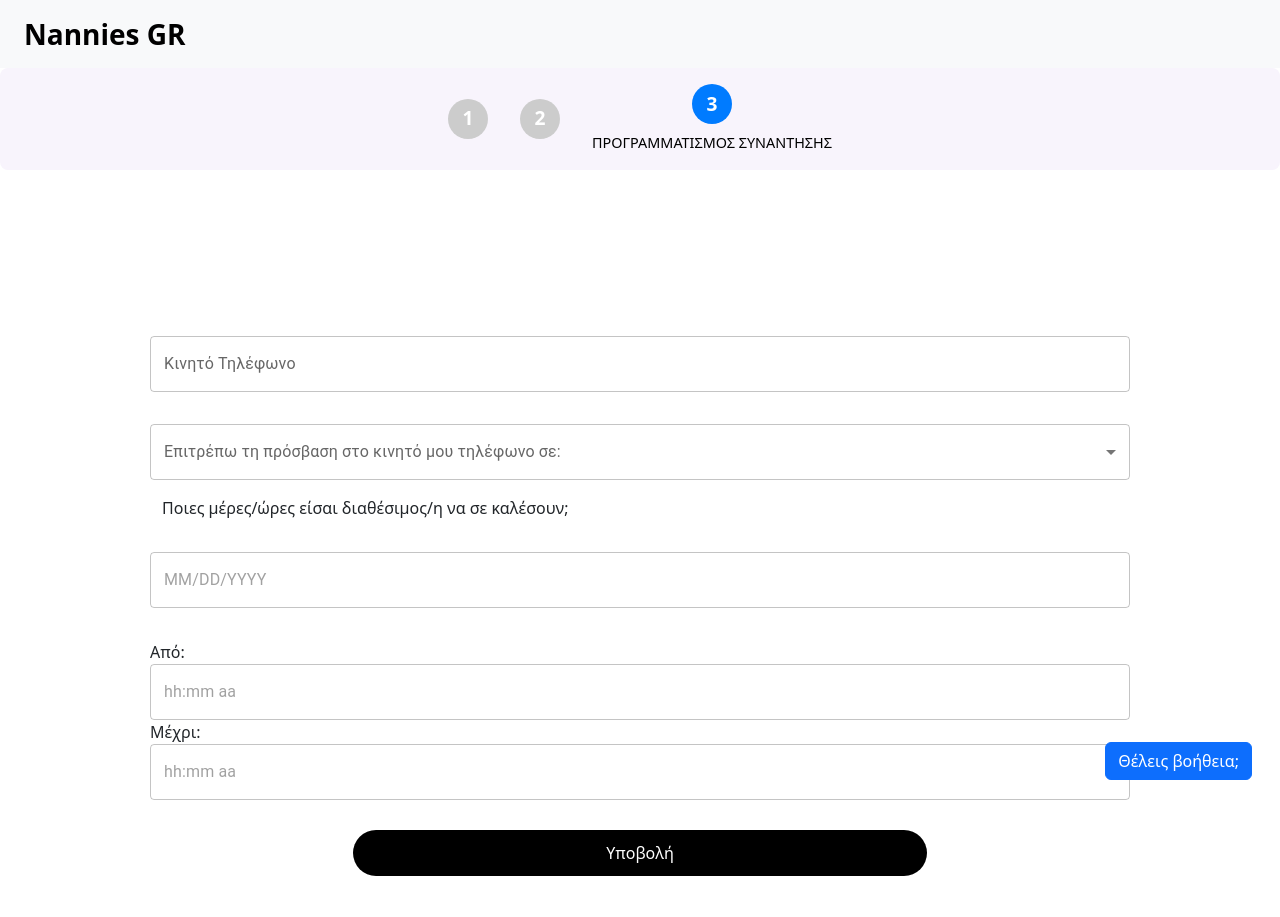
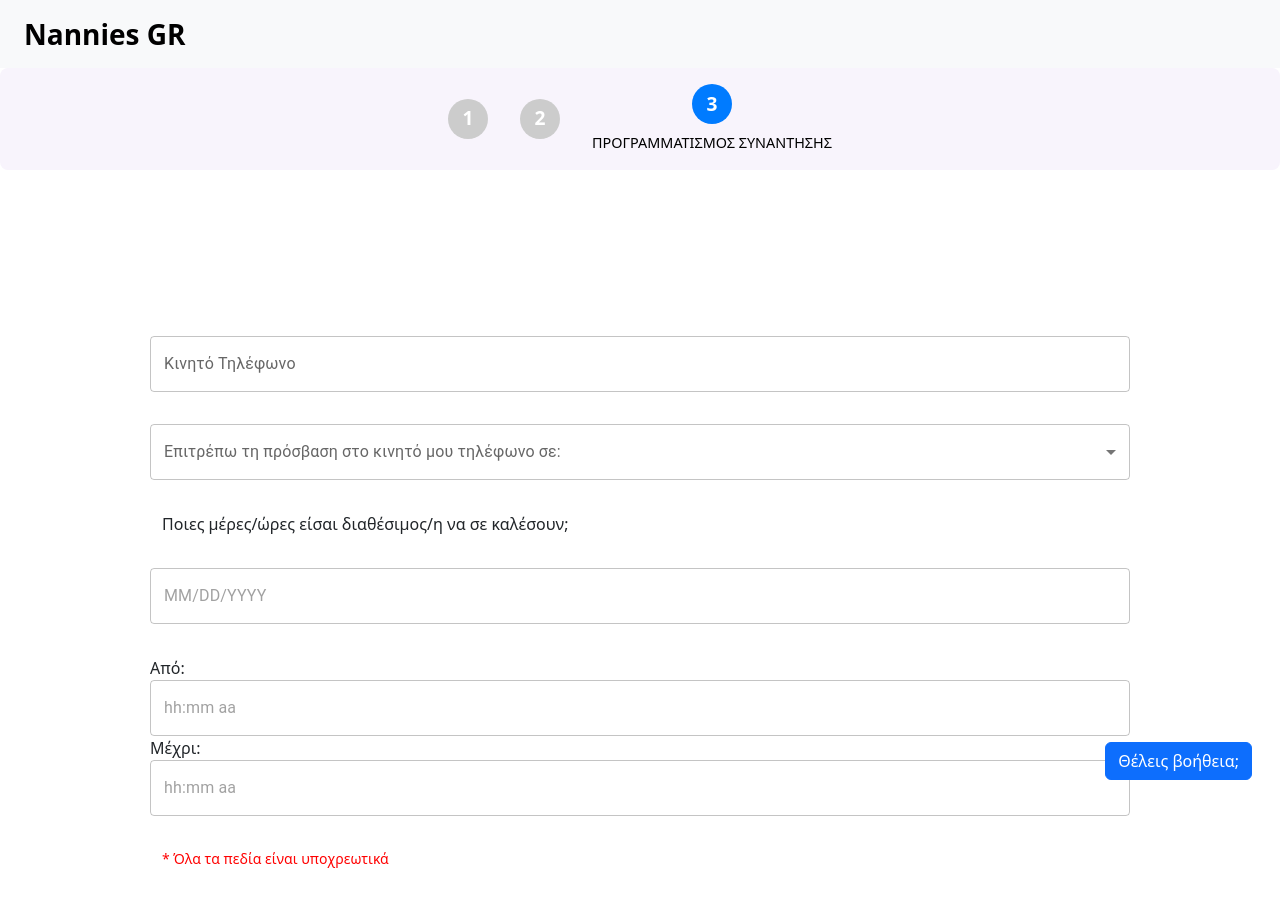
Before and after one commit to giannisz2/Website_Nannies, a React (Vite) app: page /ThirdStep in a window 1280 px wide. Shown: the top 917 px of the page. Built offline with nearby package versions, Linux system fonts and the light colour scheme.

Commit message:
όλα τα πεδία είναι υποχρεωτικά

```diff
--- a/src/pages/nannies/FirstStep.jsx
+++ b/src/pages/nannies/FirstStep.jsx
@@ -140,8 +140,12 @@ export default function FirstStep() {
                 </div>
             </div>
             <div className="content flex-grow-1 d-flex align-items-center justify-content-center">
+                <div className="form-header">
+
+                </div>
                 <form onSubmit={handleSubmit}>
                     <Row className="row">
+
                         <TextField
                         fullWidth
                         label="Όνομα"
@@ -246,17 +250,20 @@ export default function FirstStep() {
                                 </span>
                             )}
                         </FormControl>
-
+                        <p>   </p>
+                        <p style={{ color: 'red', fontSize: '14px', marginBottom: '20px' }}>
+                            * Όλα τα πεδία είναι υποχρεωτικά
+                        </p>
                         <p className="paragraph">Τα υπόλοιπα στοιχεία θα συμπληρώνονται αυτόματα από το Taxisnet</p>
                         <div className='buttons-pu'>
                             <button type="button" className="button-temp-pu">Προσωρινή Αποθήκευση</button>
                             <button type="submit" className="button-apply-pu">Υποβολή</button>
                         </div>
                         <Snackbar open={snackbarOpen} autoHideDuration={6000} onClose={handleSnackbarClose}>
-    <Alert onClose={handleSnackbarClose} severity="warning" sx={{ width: '100%' }}>
-        {snackbarMessage}
-    </Alert>
-</Snackbar>
+                        <Alert onClose={handleSnackbarClose} severity="warning" sx={{ width: '100%' }}>
+                            {snackbarMessage}
+                        </Alert>
+                    </Snackbar>
 
                     </Row>
                 </form>
--- a/src/pages/nannies/SecondStep.jsx
+++ b/src/pages/nannies/SecondStep.jsx
@@ -289,7 +289,10 @@ const handleSubmit = async (event) => {
                         ) : `Characters: ${wordCount}/${maxWords}`}
                     />
 
-
+                        <p>   </p>
+                        <p style={{ color: 'red', fontSize: '14px', marginBottom: '20px' }}>
+                            * Όλα τα πεδία είναι υποχρεωτικά
+                        </p>
 
 
 
--- a/src/pages/nannies/ThirdStep.jsx
+++ b/src/pages/nannies/ThirdStep.jsx
@@ -150,7 +150,7 @@ export default function ThirdStep() {
                             </Select>
                             {formErrors.phoneAccess && <p style={{ color: 'red', fontSize: '12px', marginTop: '4px' }}>Το πεδίο είναι υποχρεωτικό</p>}
                         </FormControl>
-
+                        <p>   </p>
                         <p>Ποιες μέρες/ώρες είσαι διαθέσιμος/η να σε καλέσουν;</p>
                         <DatePicker
                             value={null}
@@ -186,7 +186,11 @@ export default function ThirdStep() {
                         />
                         {formErrors.availableTimeTo && <p style={{ color: 'red', fontSize: '12px', marginTop: '4px' }}>Η ώρα λήξης πρέπει να είναι μεγαλύτερη από την ώρα έναρξης</p>}
 
-
+                        <p>   </p>
+                        <p>   </p>
+                        <p style={{ color: 'red', fontSize: '14px', marginBottom: '20px' }}>
+                            * Όλα τα πεδία είναι υποχρεωτικά
+                        </p>
 
                         <div className="buttons">
                             <button type="button" className="button-apply" onClick={handleSubmit}>
```
